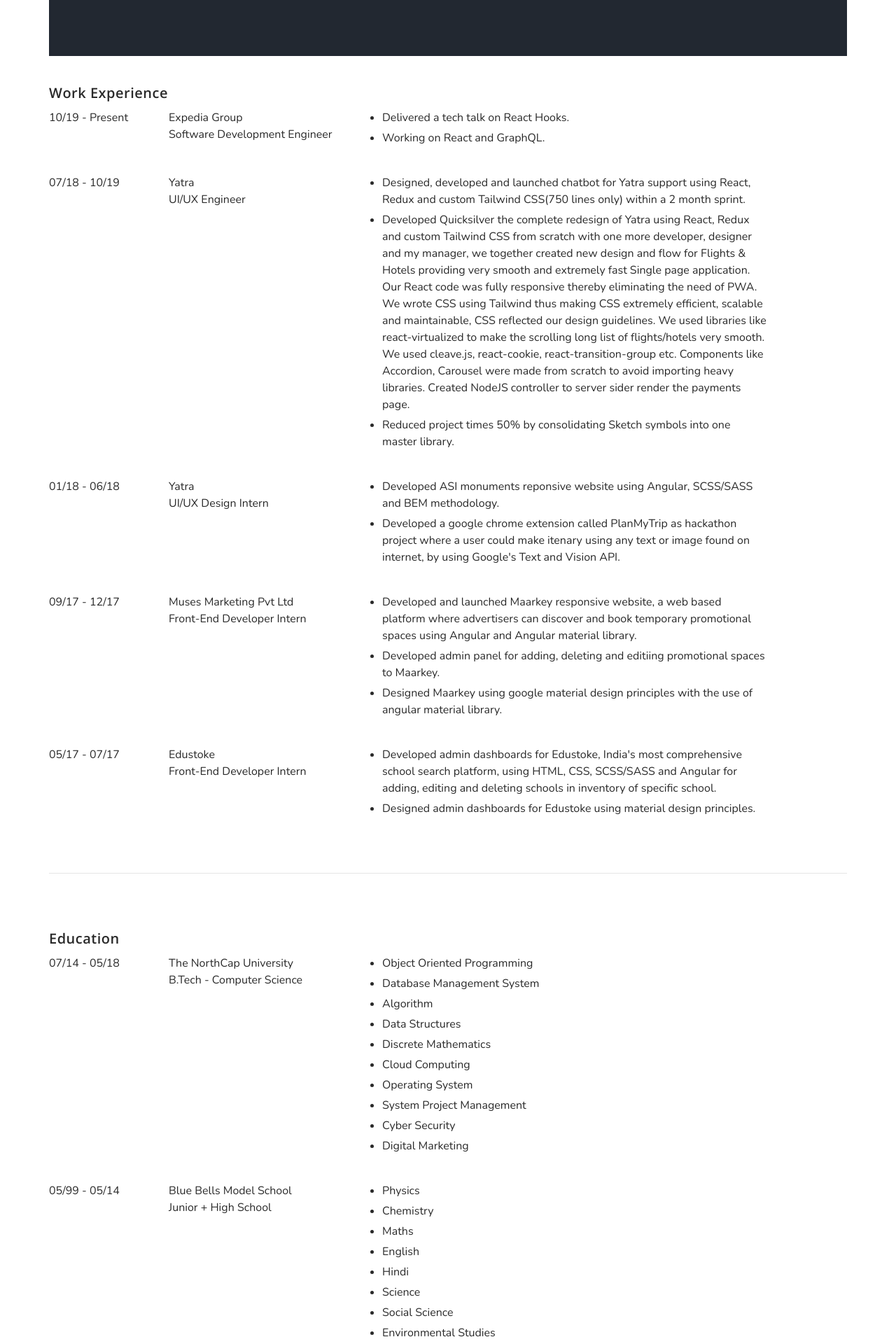
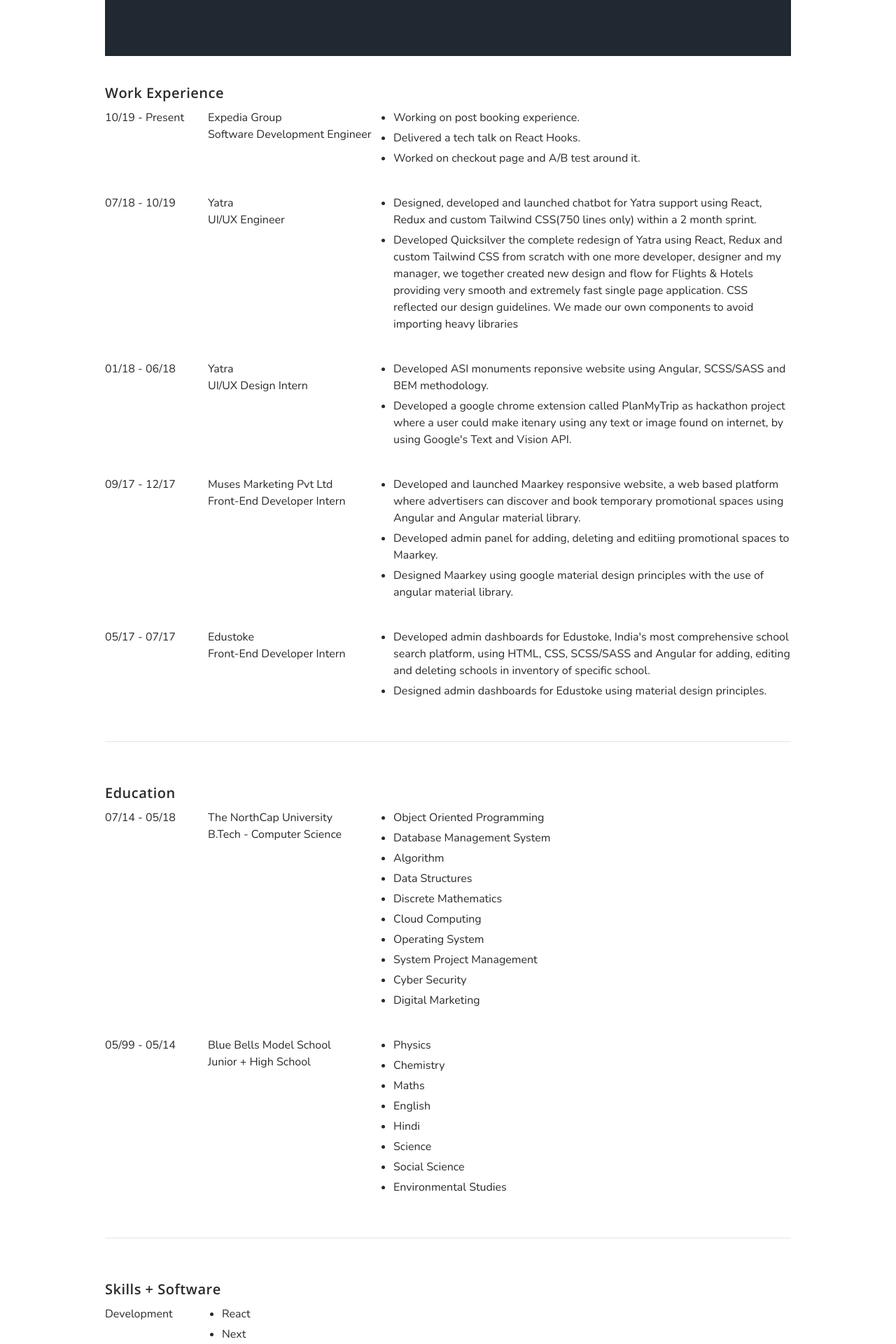
Before and after one commit to abhishekjakhar/portfolio, a Next.js app: page /resume in a window 1280 px wide. Shown: the top 1920 px of the page at 70% size. Built offline with nearby package versions, Linux system fonts and the light colour scheme.

Commit message:
styling :lipstick: + content :pencil: updates

```diff
--- a/components/Container.js
+++ b/components/Container.js
@@ -3,7 +3,7 @@
 
 const Container = props => (
   <div
-    className={`u-maxWidth1140 mx-auto pt-8 pb-8 tabLand-pl-6 tabLand-pr-6 tabLand-pb-5 tabLand-pt-5 phone-pl-3 phone-pr-3 phone-pb-4 phone-pt-4`}>
+    className={`u-maxWidth980 mx-auto pt-8 pb-8 tabLand-pl-6 tabLand-pr-6 tabLand-pb-5 tabLand-pt-5 phone-pl-3 phone-pr-3 phone-pb-4 phone-pt-4`}>
     {props.children}
   </div>
 )
--- a/components/Divider.js
+++ b/components/Divider.js
@@ -6,7 +6,7 @@
       div {
         height: 1px;
         width: 100%;
-        margin: ${'large' in props ? '8' : '6'}rem 0;
+        margin: 6rem 0;
         background-color: rgba(0, 0, 0, 0.1);
       }
     `}</style>
--- a/components/Header.js
+++ b/components/Header.js
@@ -31,7 +31,7 @@
 
   return (
     <header className="u-flex align-items-center u-width100Percent u-height80 u-top0 u-left0 u-backgroundColor u-zIndex9">
-      <nav className="u-flex justify-content-between align-items-center u-width100Percent u-height100Percent mx-auto u-maxWidth1140 tabLand-pl-6 tabLand-pr-6 phone-pl-3 phone-pr-3 u-relative u-zIndex5">
+      <nav className="u-flex justify-content-between align-items-center u-width100Percent u-height100Percent mx-auto u-maxWidth980 tabLand-pl-6 tabLand-pr-6 phone-pl-3 phone-pr-3 u-relative u-zIndex5">
         <Link href="/">
           <a
             className={`u-fontSize20 u-textColorDarker u-fontWeightBold`}
--- a/components/Project.js
+++ b/components/Project.js
@@ -22,7 +22,7 @@
         </a>
       </Link>
       <div className="u-absolute u-flex justify-content-center align-items-center u-textAlignCenter text-container">
-        <h2 className="u-fontSize42 u-phone-fontSize30 u-textColorDarker u-fontWeightRegular">
+        <h2 className="u-fontSize38 u-phone-fontSize30 u-textColorDarker u-fontWeightRegular">
           {title}
         </h2>
         <div>
--- a/config/website.js
+++ b/config/website.js
@@ -30,7 +30,7 @@
 export const aboutCopySecond =
   'I love to structure things in real-life, because of this quality my design and my code always complement each other.'
 export const aboutCopyThird =
-  "Currently, I develop at VRBO, Expedia. Let's get in touch to see if we can learn something from each other."
+  "Currently, I develop at VRBO, Expedia. Let's get in touch."
 export const aboutPage = 'About'
 export const resumePage = 'Resume'
 export const blogPage = 'Blogs'
--- a/data/resume.js
+++ b/data/resume.js
@@ -39,8 +39,9 @@
       company: 'Expedia Group',
       position: 'Software Development Engineer',
       list: [
+        'Working on post booking experience.',
         'Delivered a tech talk on React Hooks.',
-        'Working on React and GraphQL.',
+        'Worked on checkout page and A/B test around it.',
       ],
     },
     {
@@ -49,8 +50,7 @@
       position: 'UI/UX Engineer',
       list: [
         'Designed, developed and launched chatbot for Yatra support using React, Redux and custom Tailwind CSS(750 lines only) within a 2 month sprint.',
-        'Developed Quicksilver the complete redesign of Yatra using React, Redux and custom Tailwind CSS from scratch with one more developer, designer and my manager, we together created new design and flow for Flights & Hotels providing very smooth and extremely fast Single page application. Our React code was fully responsive thereby eliminating the need of PWA. We wrote CSS using Tailwind thus making CSS extremely efficient, scalable and maintainable, CSS reflected our design guidelines. We used libraries like react-virtualized to make the scrolling long list of flights/hotels very smooth. We used cleave.js, react-cookie, react-transition-group etc. Components like Accordion, Carousel were made from scratch to avoid importing heavy libraries. Created NodeJS controller to server sider render the payments page.',
-        'Reduced project times 50% by consolidating Sketch symbols into one master library.',
+        'Developed Quicksilver the complete redesign of Yatra using React, Redux and custom Tailwind CSS from scratch with one more developer, designer and my manager, we together created new design and flow for Flights & Hotels providing very smooth and extremely fast single page application. CSS reflected our design guidelines. We made our own components to avoid importing heavy libraries',
       ],
     },
     {
@@ -84,7 +84,7 @@
   ],
   skills: [
     {
-      type: 'Development Skills',
+      type: 'Development',
       list: [
         'React',
         'Next',
@@ -102,7 +102,7 @@
       ],
     },
     {
-      type: 'Design Skills',
+      type: 'Design',
       list: [
         'UX design',
         'Problem solving',
--- a/pages/index.js
+++ b/pages/index.js
@@ -21,13 +21,13 @@
             display: grid;
             grid-template-columns: repeat(2, 1fr);
             grid-template-rows: auto;
-            grid-gap: 5rem;
+            grid-gap: 6rem;
           }
 
           @media only screen and (max-width: 37.5em) {
             .project-grid {
               grid-template-columns: repeat(1, 1fr);
-              grid-gap: 2.5rem 0;
+              grid-gap: 2.4rem 0;
             }
           }
         `}</style>
--- a/pages/resume.js
+++ b/pages/resume.js
@@ -32,14 +32,14 @@
                 <ResumeCopy>{w.company}</ResumeCopy>
                 <ResumeCopy>{w.position}</ResumeCopy>
               </div>
-              <div className="u-flex50">
+              <div className="u-width100Percent">
                 <ResumeList list={w.list} />
               </div>
             </div>
           )
         })}
       </section>
-      <Divider large />
+      <Divider />
       <section>
         <ResumeHeading>Education</ResumeHeading>
         {education.map((e, index) => {
@@ -63,7 +63,7 @@
           )
         })}
       </section>
-      <Divider large />
+      <Divider />
       <section>
         <ResumeHeading>Skills + Software</ResumeHeading>
         {skills.map((s, index) => {
@@ -83,7 +83,7 @@
           )
         })}
       </section>
-      <Divider large />
+      <Divider />
       <section>
         <ResumeHeading>Certifications</ResumeHeading>
         {certification.map((c, index) => {
--- a/styles/index.css
+++ b/styles/index.css
@@ -67,7 +67,7 @@
     0 3px 6px rgba(255, 255, 255, 0.2);
   --bg-color-gray: #fafafa;
   --color-gray: #282c35;
-  --bg-color: #282c35;
+  --bg-color: #171923;
 }
 
 #root {
@@ -269,8 +269,8 @@
 .u-width100Percent {
   width: 100%;
 }
-.u-maxWidth1140 {
-  max-width: 1140px;
+.u-maxWidth980 {
+  max-width: 980px;
 }
 
 @media only screen and (max-width: 37.5em) {
@@ -313,6 +313,9 @@
 }
 .u-fontSize32 {
   font-size: 3.2rem;
+}
+.u-fontSize38 {
+  font-size: 3.8rem;
 }
 .u-fontSize42 {
   font-size: 4.2rem;
```
Also changed, not shown: pages/about.js (+1 -13 lines), public/assets/author/abhishek.png (deleted).
